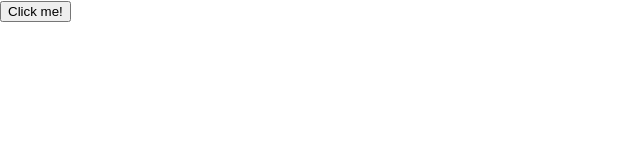
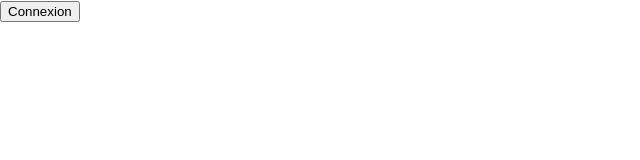
Before and after one commit to valentin-cochin/cda-react-app, a React (Create React App) app: page / in a window 1280 px wide. Shown: the top 160 px of the page, without its empty margins (0-640 px from the left). Built offline with nearby package versions, Linux system fonts and the light colour scheme.

Commit message:
Connection and deconnection

```diff
--- a/src/App.jsx
+++ b/src/App.jsx
@@ -1,23 +1,36 @@
 import React from 'react';
+import Login from './components/Login';
+import Logout from './components/Logout';
 
 
 class App extends React.Component {
+  constructor(props) {
+    super(props);
+    this.handleLoginClick = this.handleLoginClick.bind(this);
+    this.handleLogoutClick = this.handleLogoutClick.bind(this);
+    this.state = { isLoggedIn: false };
+  }
 
-    handleClick = (message) => {
-      console.log(message);
-    }
+  handleLoginClick() {
+    this.setState({ isLoggedIn: true });
+  }
 
-
-  formatUser = (user) => {
-    return user.firstName + " " + user.lastName
+  handleLogoutClick() {
+    this.setState({ isLoggedIn: false });
   }
 
   render() {
+    const isLoggedIn = this.state.isLoggedIn;
+    let button;
+    if (isLoggedIn) {
+      button = <Logout onClick={this.handleLogoutClick} />;
+    } else {
+      button = <Login onClick={this.handleLoginClick} />; }
     return (
-      <button onClick={() => this.handleClick("CLICK")}>
-        Click me!
-      </button>
-    )
+      <div>
+        {button}
+      </div>
+    );
   }
 }
 
--- /dev/null
+++ b/src/components/Login.jsx
@@ -0,0 +1,13 @@
+import React, { Component } from 'react';
+
+class Login extends Component {
+    render() {
+        return (
+            <button onClick={this.props.onClick}>
+                Connexion
+            </button>
+        );
+    }
+}
+
+export default Login;
--- /dev/null
+++ b/src/components/Logout.jsx
@@ -0,0 +1,13 @@
+import React, { Component } from 'react';
+
+class Logout extends Component {
+    render() {
+        return (
+            <button onClick={this.props.onClick}>
+            Déconnexion
+          </button>
+        );
+    }
+}
+
+export default Logout;
```
